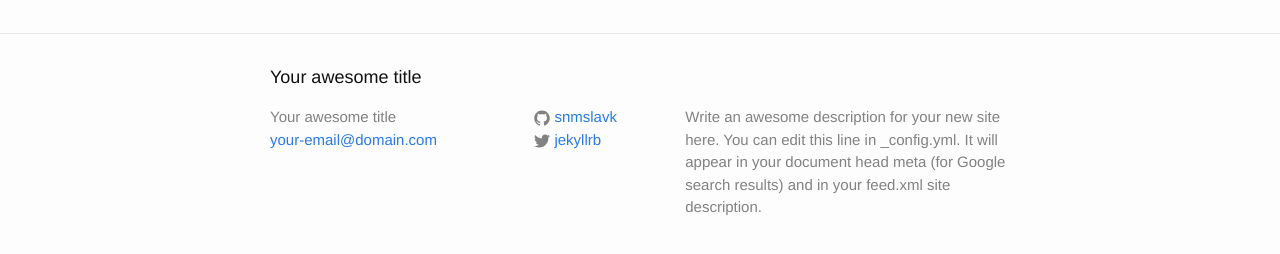
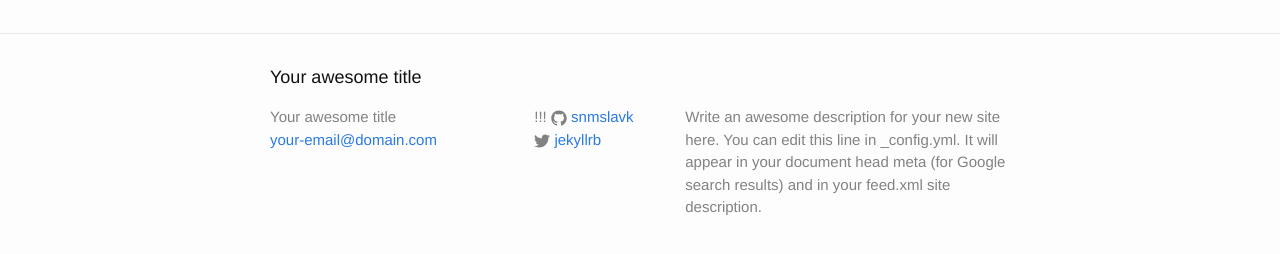
Before and after one commit to snmslavk/jekyll-test, a Jekyll site: the page built from index.html, in a window 1280 px wide. Shown: the part 263-517 px from the top of the page. Built offline with Jekyll 4.4.1, drawn with Linux system fonts in a browser that asks for light colours.

Commit message:
Update footer.html

```diff
--- a/_includes/footer.html
+++ b/_includes/footer.html
@@ -16,7 +16,7 @@
         <ul class="social-media-list">
           {% if site.github_username %}
           <li>
-            {% include icon-github.html username=site.github_username %}
+            !!! {% include icon-github.html username=site.github_username %}
           </li>
           {% endif %}
 
```
